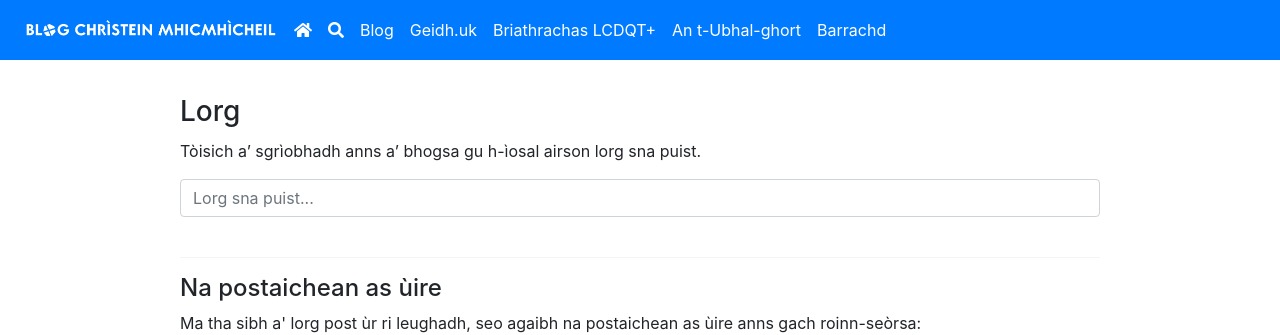
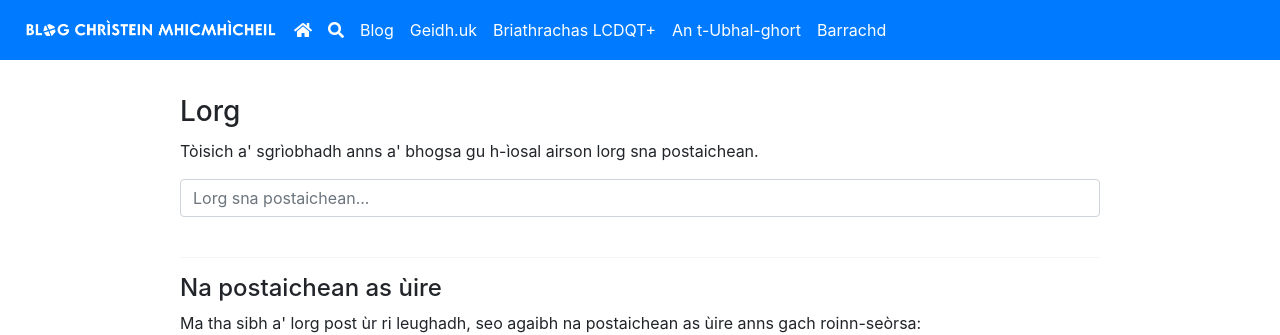
Before and after one commit to MacMhicheil/macmhicheil.github.io, a Jekyll site: the page built from search.md, in a window 1280 px wide. Shown: the top 335 px of the page. Built offline with Jekyll 4.4.1, drawn with Linux system fonts in a browser that asks for light colours; nearby versions of some CDN libraries.

Commit message:
Update search.md

```diff
--- a/search.md
+++ b/search.md
@@ -4,11 +4,11 @@
 permalink: /lorg/
 ---
 
-Tòisich a' sgrìobhadh anns a' bhogsa gu h-ìosal airson lorg sna puist.
+<p>Tòisich a' sgrìobhadh anns a' bhogsa gu h-ìosal airson lorg sna postaichean.</p>
 
 <!-- Html Elements for Search -->
 <div class="form-group" id="search-container">
-<input class="form-control" type="text" id="search-input" placeholder="Lorg sna puist..."><br />
+<input class="form-control" type="text" id="search-input" placeholder="Lorg sna postaichean..."><br />
 <ul id="results-container"></ul>
 </div>
 
```
